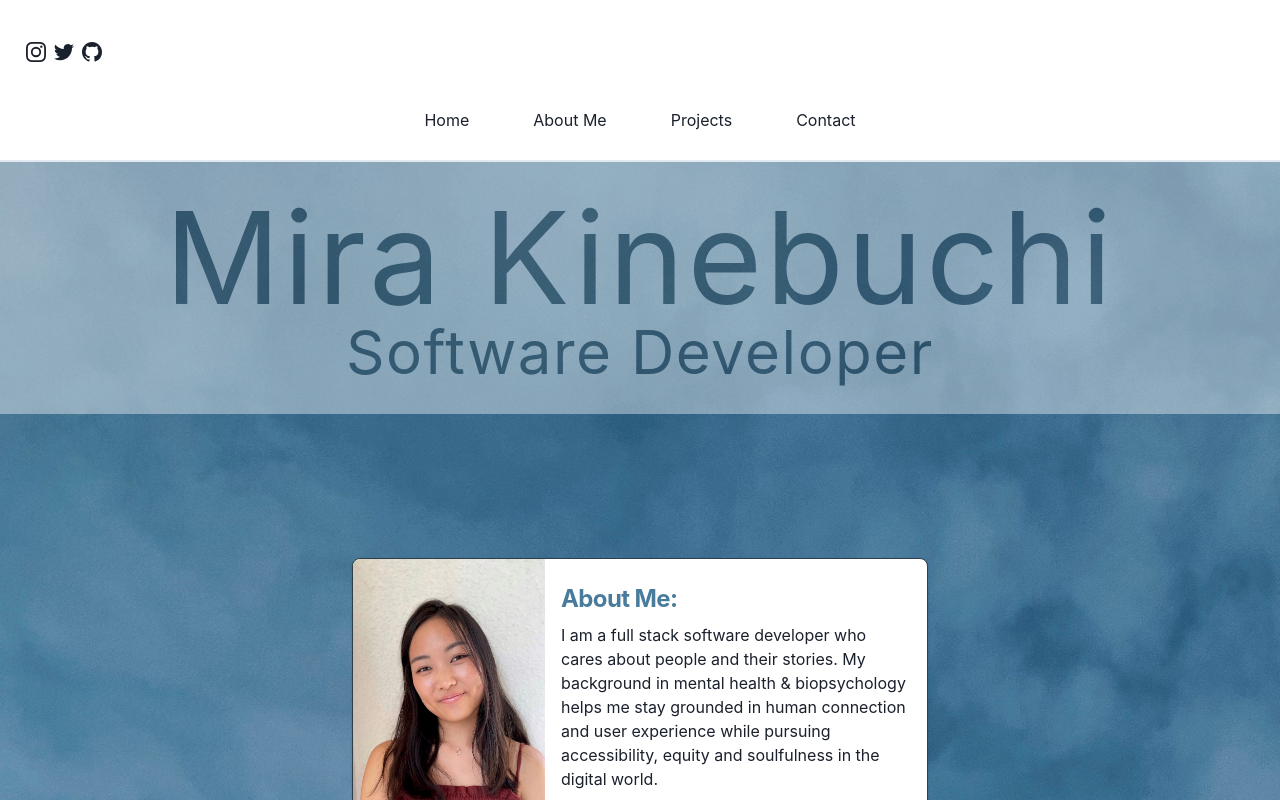
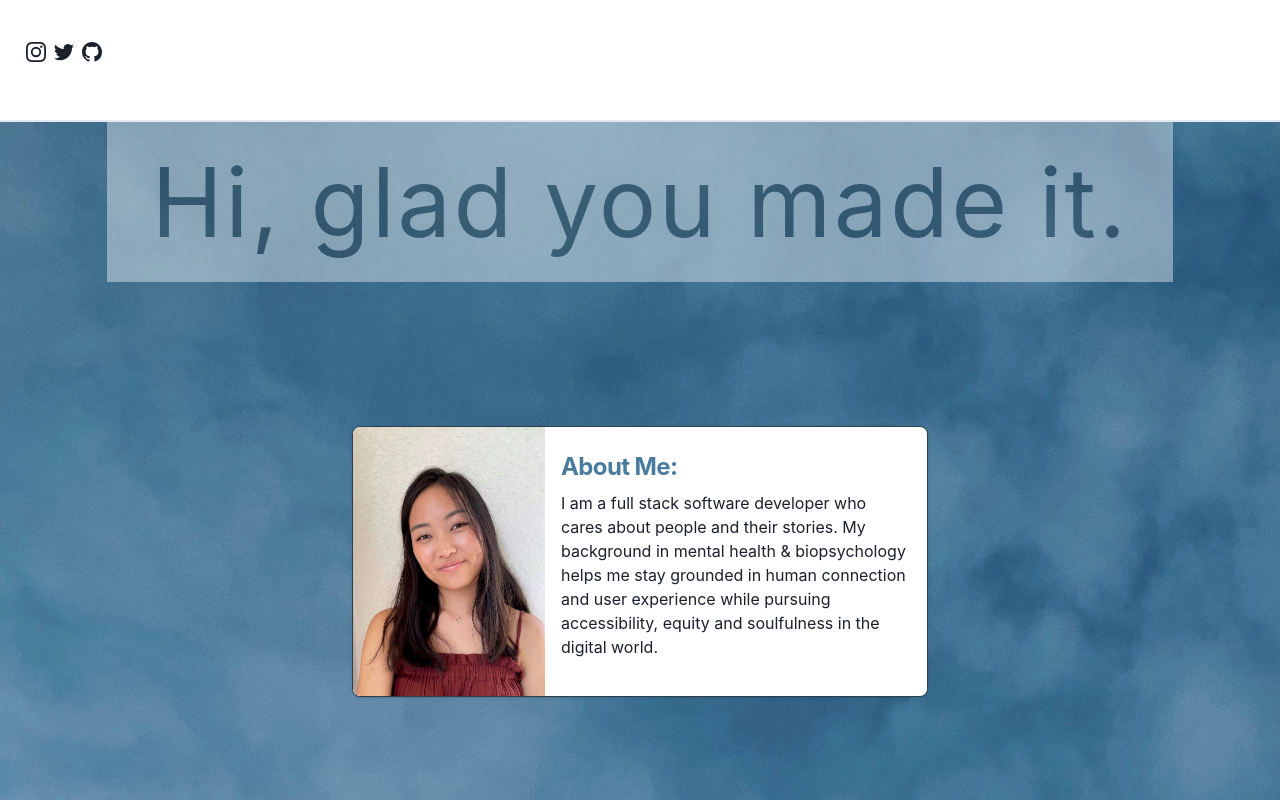
Before and after one commit to mira-kine/mira-portfolio, a React app: page / in a window 1280 px wide. Shown: the top 800 px of the page. Built offline with nearby package versions, Linux system fonts and the light colour scheme; the HTML template or start-up script is replaced by a standard one.

Commit message:
changing layout of about me to make more like me

```diff
--- a/src/components/NavBar/NavBar.jsx
+++ b/src/components/NavBar/NavBar.jsx
@@ -68,130 +68,7 @@ export default function NavBar() {
                 href="/MarketPlace_AisModa/register"
               ></a>
             </div>
-            <div className="-my-2 md:hidden group inline-block">
-              <button
-                type="button"
-                className="bg-white rounded-md p-2 inline-flex items-center justify-center text-gray-900 hover:text-gray-500 hover:bg-gray-100 focus:outline-none focus:ring-2 focus:ring-inset focus:ring-indigo-500"
-                aria-expanded="false"
-              >
-                <span className="sr-only text-charcoal">Menu</span>
-                <span>
-                  <svg
-                    className="h-6 w-6"
-                    xmlns="http://www.w3.org/2000/svg"
-                    fill="none"
-                    viewBox="0 0 24 24"
-                    stroke="currentColor"
-                    aria-hidden="true"
-                  >
-                    <path
-                      strokeLinecap="round"
-                      strokeLinejoin="round"
-                      strokeWidth={2}
-                      d="M4 6h16M4 12h16M4 18h16"
-                    ></path>
-                  </svg>
-                </span>
-              </button>
-              <ul
-                className="bg-white border rounded-md transform scale-0 group-hover:scale-100 absolute
-    transition duration-200 ease-in-out origin-top min-w-32 text-sm"
-              >
-                <li>
-                  <Link
-                    to="home"
-                    activeClass="active"
-                    smooth={true}
-                    spy={true}
-                    offset={0}
-                    duration={650}
-                    className="mx-8 hover:text-blue-900 cursor-pointer"
-                  >
-                    Home
-                  </Link>
-                </li>
-                <li>
-                  {' '}
-                  <Link
-                    to="about-me"
-                    activeClass="active"
-                    smooth={true}
-                    spy={true}
-                    offset={0}
-                    duration={650}
-                    className="mx-8 hover:text-blue-900 cursor-pointer"
-                  >
-                    About Me
-                  </Link>
-                </li>
-                <li>
-                  <Link
-                    to="contact"
-                    activeClass="active"
-                    smooth={true}
-                    spy={true}
-                    offset={0}
-                    duration={650}
-                    className="mx-8 hover:text-blue-900 cursor-pointer"
-                  >
-                    Contact
-                  </Link>
-                </li>
-              </ul>
-            </div>
           </div>
-        </div>
-      </div>
-      <div id="bar" className="flex justify-center hidden md:flex">
-        <div className=" flex flex-col md:flex-row justify-center md:space-y-0 my-2 space-y-4 text-center text-gray-500">
-          <ul className="hidden md:flex">
-            <li>
-              <Link
-                to="home"
-                activeClass="active"
-                smooth={true}
-                spy={true}
-                offset={0}
-                duration={650}
-                className="mx-8 hover:text-blue-900 cursor-pointer"
-              >
-                Home
-              </Link>
-              <Link
-                to="about-me"
-                activeClass="active"
-                smooth={true}
-                spy={true}
-                offset={0}
-                duration={650}
-                className="mx-8 hover:text-blue-900 cursor-pointer"
-              >
-                About Me
-              </Link>
-              <Link
-                to="projects"
-                activeClass="active"
-                smooth={true}
-                spy={true}
-                offset={0}
-                duration={650}
-                className="mx-8 hover:text-blue-900 cursor-pointer"
-              >
-                Projects
-              </Link>
-              <Link
-                to="contact"
-                activeClass="active"
-                smooth={true}
-                spy={true}
-                offset={0}
-                duration={650}
-                className="mx-8 hover:text-blue-900 cursor-pointer"
-              >
-                Contact
-              </Link>
-            </li>
-          </ul>
         </div>
       </div>
     </div>
--- a/src/views/Landing/Landing.jsx
+++ b/src/views/Landing/Landing.jsx
@@ -14,14 +14,11 @@ export default function Landing() {
       >
         <div
           aria-label="name-container"
-          className="flex flex-col justify-center bg-white opacity-40 py-8 px-8 z-10 w-full h-1/3 sm:text-center"
+          className="flex flex-col justify-center bg-white opacity-40 py-8 px-8 z-10 w-full md:w-5/6 h-1/3 sm:text-center"
         >
-          <h1 className="text-7xl sm:text-8xl lg:text-9xl tracking-wide text-charcoal z-20">
-            Mira Kinebuchi
-          </h1>
-          <h1 className="text-3xl sm:text-4xl lg:text-6xl tracking-wide text-charcoal z-20">
-            Software Developer
-          </h1>
+          <h2 className="text-6xl md:text-7xl lg:text-8xl tracking-wide text-charcoal z-20">
+            Hi, glad you made it.
+          </h2>
         </div>
       </div>
     </div>
```
